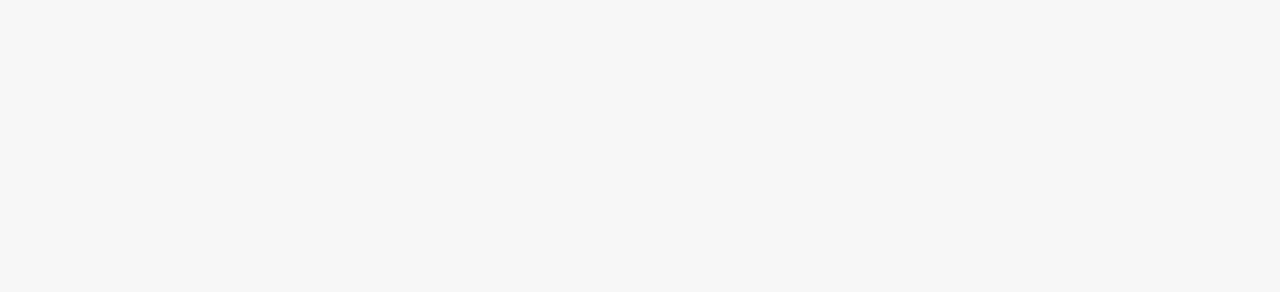
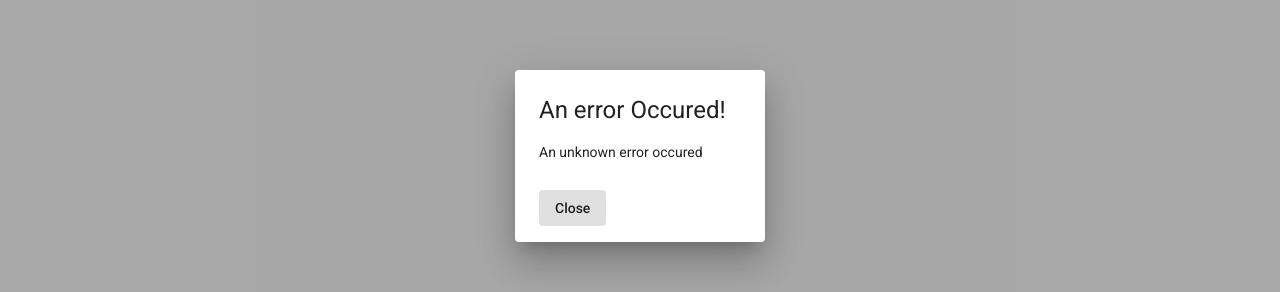
Before and after one commit to mahdibouaziz/MEAN-COURSE-ref, an Angular app: page / in a window 1280 px wide. Shown: the part 244-536 px from the top of the page. Built offline with nearby package versions, Linux system fonts and the light colour scheme; no server answers.

Commit message:
added the eroor interceptor when an error occures

```diff
--- a/src/app/app.module.ts
+++ b/src/app/app.module.ts
@@ -13,6 +13,8 @@
 import { LoginComponent } from './auth/login/login.component';
 import { SignupComponent } from './auth/signup/signup.component';
 import { AuthInterceptor } from './auth/auth.interceptor';
+import { ErrorInterceptor } from './error.interceptor';
+import { ErrorComponent } from './error/error.component';
 
 @NgModule({
   declarations: [
@@ -22,6 +24,7 @@
     PostListComponent,
     LoginComponent,
     SignupComponent,
+    ErrorComponent,
   ],
   imports: [
     BrowserModule,
@@ -38,6 +41,11 @@
       useClass: AuthInterceptor,
       multi: true,
     },
+    {
+      provide: HTTP_INTERCEPTORS,
+      useClass: ErrorInterceptor,
+      multi: true,
+    },
   ],
   bootstrap: [AppComponent],
 })
--- /dev/null
+++ b/src/app/error.interceptor.ts
@@ -0,0 +1,37 @@
+import { Injectable } from '@angular/core';
+import {
+  HttpRequest,
+  HttpHandler,
+  HttpEvent,
+  HttpInterceptor,
+  HttpErrorResponse,
+} from '@angular/common/http';
+import { Observable, throwError } from 'rxjs';
+import { catchError } from 'rxjs/operators';
+import { MatDialog } from '@angular/material/dialog';
+import { ErrorComponent } from './error/error.component';
+
+@Injectable()
+export class ErrorInterceptor implements HttpInterceptor {
+  constructor(public dialog: MatDialog) {}
+
+  intercept(
+    request: HttpRequest<unknown>,
+    next: HttpHandler
+  ): Observable<HttpEvent<unknown>> {
+    return next.handle(request).pipe(
+      catchError((error: HttpErrorResponse) => {
+        let message = 'An unknown error occured';
+        if (error.error.message) {
+          message = error.error.message;
+        }
+
+        this.dialog.open(ErrorComponent, {
+          width: '250px',
+          data: { message },
+        });
+        return throwError(error);
+      })
+    );
+  }
+}
--- /dev/null
+++ b/src/app/error/error.component.html
@@ -0,0 +1,8 @@
+<h1 mat-dialog-title>An error Occured!</h1>
+<div mat-dialog-content>
+  <p>{{ data.message }}</p>
+</div>
+
+<div mat-dialog-actions>
+  <button mat-button mat-dialog-close>Close</button>
+</div>
--- /dev/null
+++ b/src/app/error/error.component.ts
@@ -0,0 +1,13 @@
+import { Component, Inject, OnInit } from '@angular/core';
+import { MAT_DIALOG_DATA } from '@angular/material/dialog';
+
+@Component({
+  selector: 'app-error',
+  templateUrl: './error.component.html',
+  styleUrls: ['./error.component.css'],
+})
+export class ErrorComponent implements OnInit {
+  constructor(@Inject(MAT_DIALOG_DATA) public data: { message: string }) {}
+
+  ngOnInit(): void {}
+}
--- a/src/app/material/material.module.ts
+++ b/src/app/material/material.module.ts
@@ -8,6 +8,7 @@
 import { MatExpansionModule } from '@angular/material/expansion';
 import { MatProgressSpinnerModule } from '@angular/material/progress-spinner';
 import { MatPaginatorModule } from '@angular/material/paginator';
+import { MatDialogModule } from '@angular/material/dialog';
 
 const materialAraray = [
   MatProgressSpinnerModule,
@@ -18,6 +19,7 @@
   MatToolbarModule,
   MatExpansionModule,
   MatPaginatorModule,
+  MatDialogModule,
 ];
 
 @NgModule({
```
Also changed, not shown: src/app/error/error.component.css (added), 1 other file (tests, documents, lock files or other folders).
